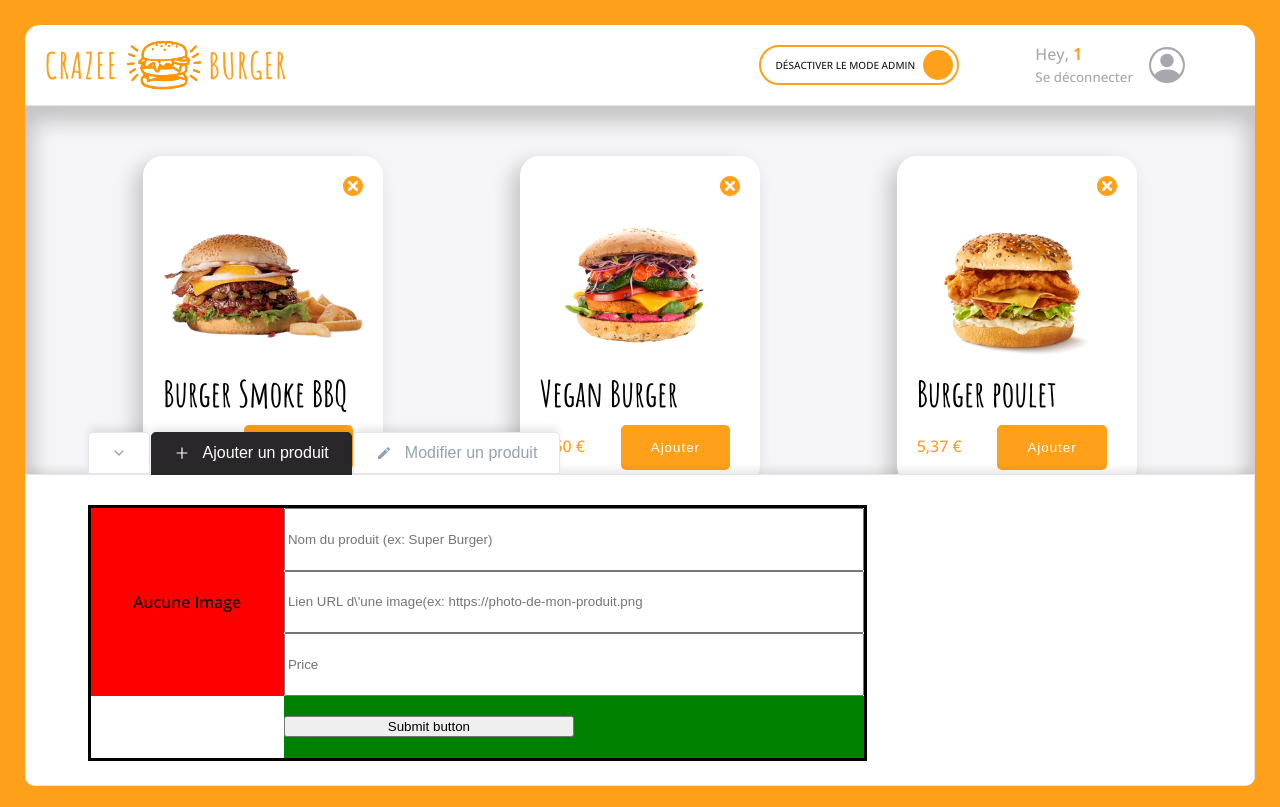
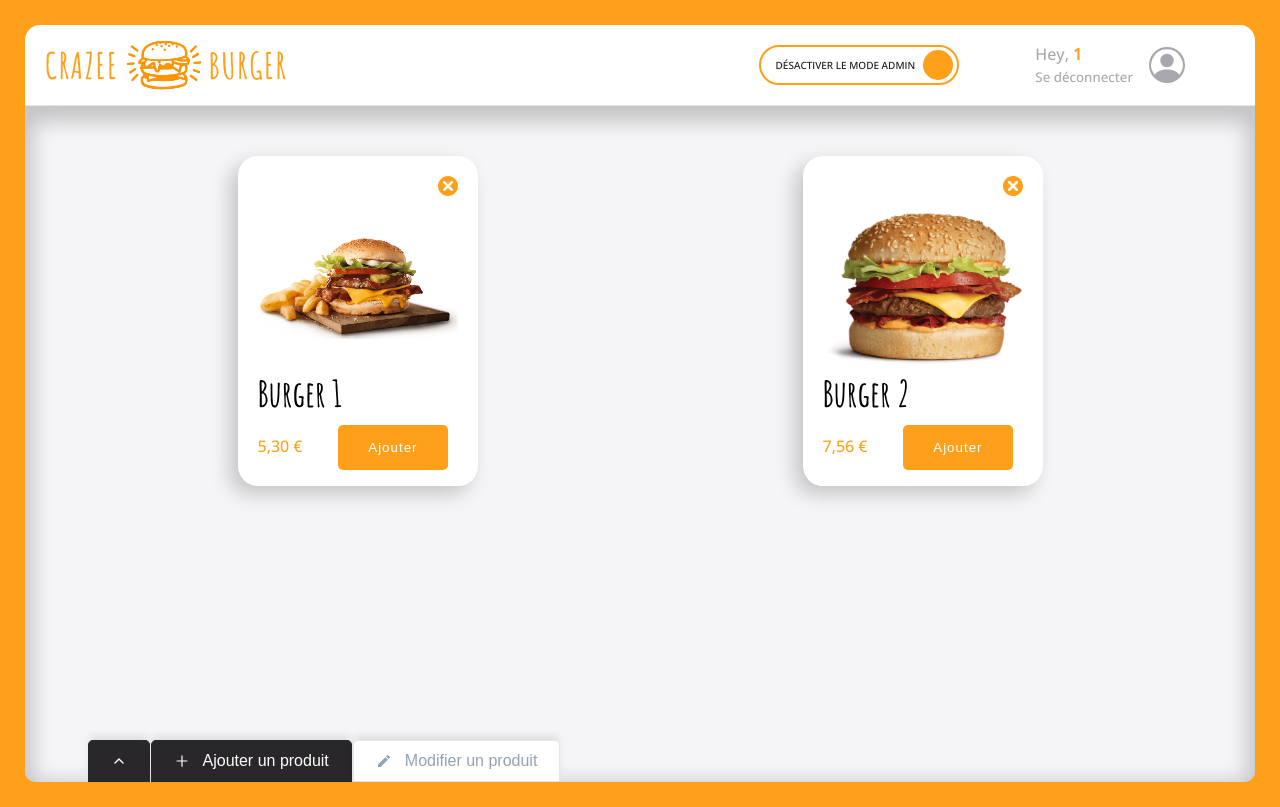
Before and after one commit to descartessainval/crazy-burger-cra, a React (Create React App) app: page /order/1 in a window 1280 px wide. Built offline with nearby package versions, Linux system fonts and the light colour scheme.

Commit message:
✨ F08: MENU >Add resetMenu button (no style)

```diff
--- a/src/components/pages/order/OrderPage.js
+++ b/src/components/pages/order/OrderPage.js
@@ -6,14 +6,15 @@ import { styled } from 'styled-components';
 import { theme } from '../../../themes';
 import OrderContext from '../../../context/OrderContext';
 import { fakeMenu } from '../../../fakeData/fakeMenu';
+import { MdSentimentNeutral } from 'react-icons/md';
 
 
 const OrderPage = () => {
     //états
     const [isModeAdmin, setIsModeAdmin] = useState(true) // j'initialise le mode admin à true pour travailler dans le panel pour le rendre disponible tour le long de la prod
-    const [isCollapse, setIsCollapse] = useState(false)
+    const [isCollapse, setIsCollapse] = useState(true)
     const [currentTabSelected, setCurrentTabSelected] = useState("add")
-    const [products, setProducts] = useState(fakeMenu.MEDIUM);
+    const [products, setProducts] = useState(fakeMenu.SMALL);
 
 
     //comportement(s)
@@ -41,6 +42,9 @@ const OrderPage = () => {
         setProducts(menuUpdated);
     }
 
+    /*nfn*/ const resetMenu = () => {
+        setProducts(fakeMenu.SMALL);
+    }
 
     const orderContextValue = {
         isModeAdmin,
@@ -54,10 +58,11 @@ const OrderPage = () => {
 
         products,
         //En observation => je n'ai pas accès au setter
-        //puisqu'ils sont tous définis dans les comportement
-        //également pas de setter dans le context
+        //puisqu'ils sont tous définis dans les comportement.
+        //Egalement pas de setter dans le context
         handleAdd,
-        handleDelete
+        handleDelete,
+        resetMenu
     }
 
 
--- a/src/components/pages/order/main/Menu.js
+++ b/src/components/pages/order/main/Menu.js
@@ -9,7 +9,7 @@ const IMAGE_BY_DEFAULT = "/images/coming-soon.png";
 const Menu = () => {
 
 
-    const { products, isModeAdmin, handleDelete } = useContext(OrderContext);
+    const { products, isModeAdmin, handleDelete, resetMenu } = useContext(OrderContext);
 
 
     //comportements
@@ -41,8 +41,21 @@ const Menu = () => {
 
     // }
 
-    //affichage
 
+
+    //snippet nfn
+
+const reloadMenu = () => {
+    resetMenu();
+ }
+
+ //affichage
+    if (products.length == 0) {
+        return <div className=''>
+                    <span>Pas de produit</span>
+                    <button onClick={reloadMenu}>Regenere Products</button>
+                </div>
+    }
 
     return (
         <MenuStyled>
--- a/src/context/OrderContext.js
+++ b/src/context/OrderContext.js
@@ -12,6 +12,7 @@ export default createContext({
 
     products: [],
     handleAdd: () => {},
-    handleDelete: () => {}
+    handleDelete: () => {},
+    resetMenu: ()=>{}
 
 })
```
